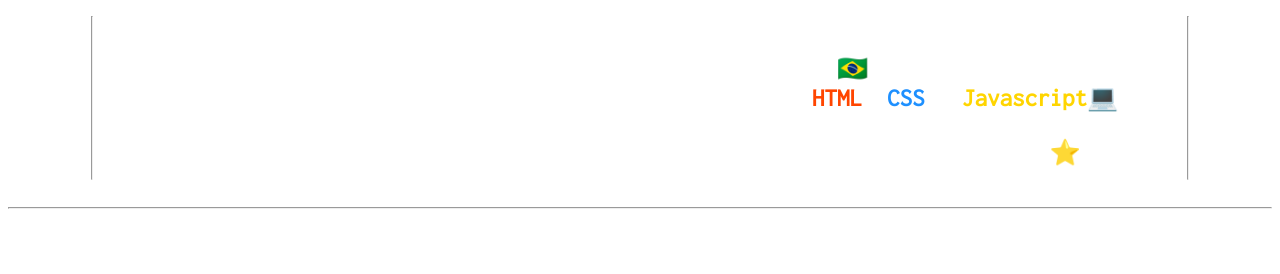
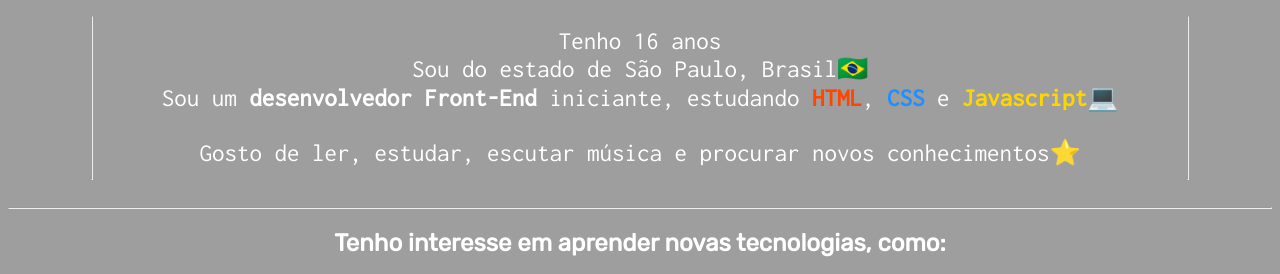
Before and after one commit to notefct/about-me, a plain HTML site: page index.html in a window 1280 px wide. Shown: the part 216-490 px from the top of the page. Drawn offline with Linux system fonts and the light colour scheme; the site is published under a folder, as on GitHub Pages, so addresses that start at the root find nothing.

Commit message:
Arrumando background-image, linha 5

```diff
--- a/css/main.css
+++ b/css/main.css
@@ -2,7 +2,7 @@
     box-sizing: border-box;
 }
 body {
-    background-image: url(/image/background.png);
+    background-image: url(../image/background.png);
 
     color: white;
 }
```
